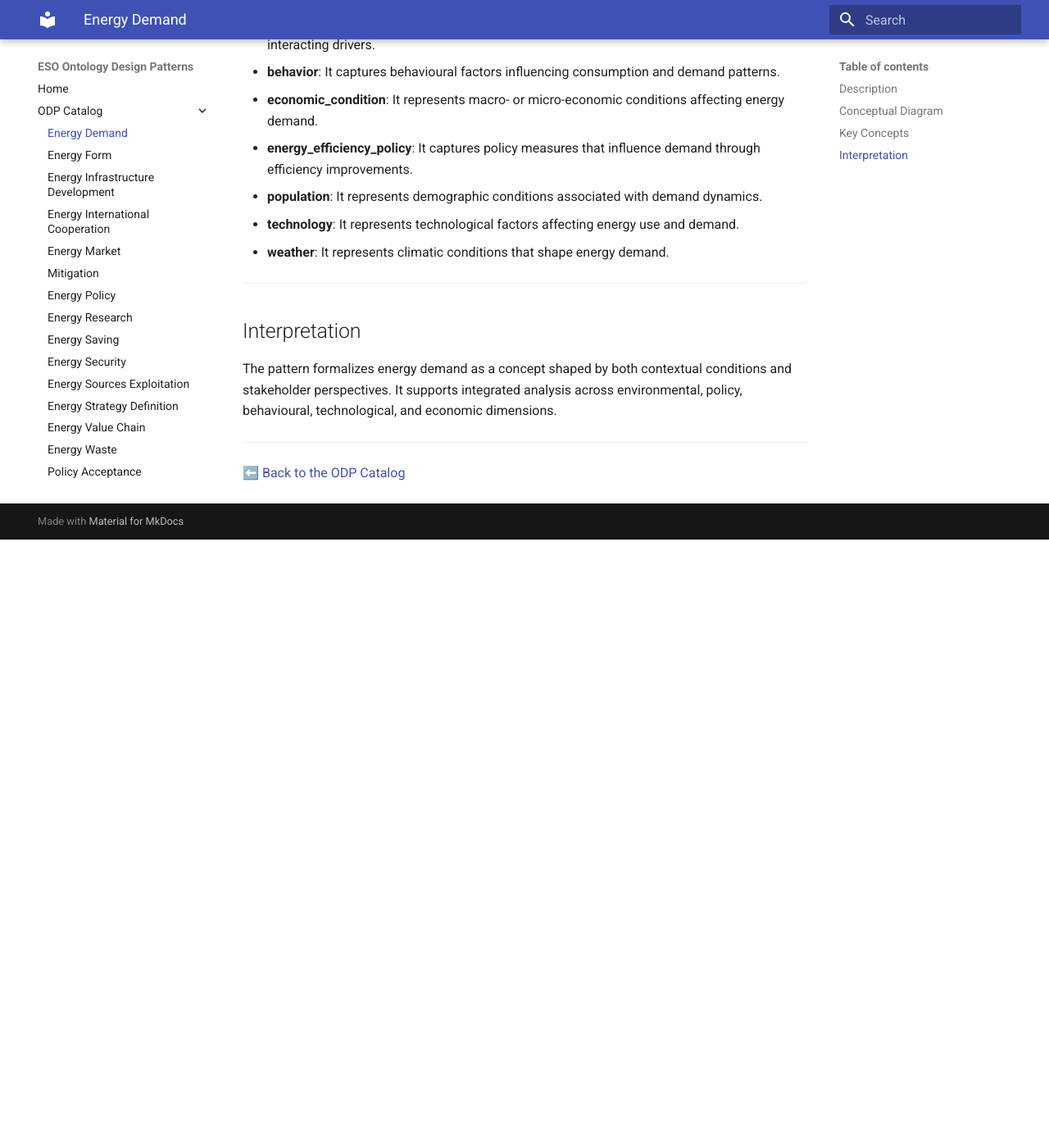
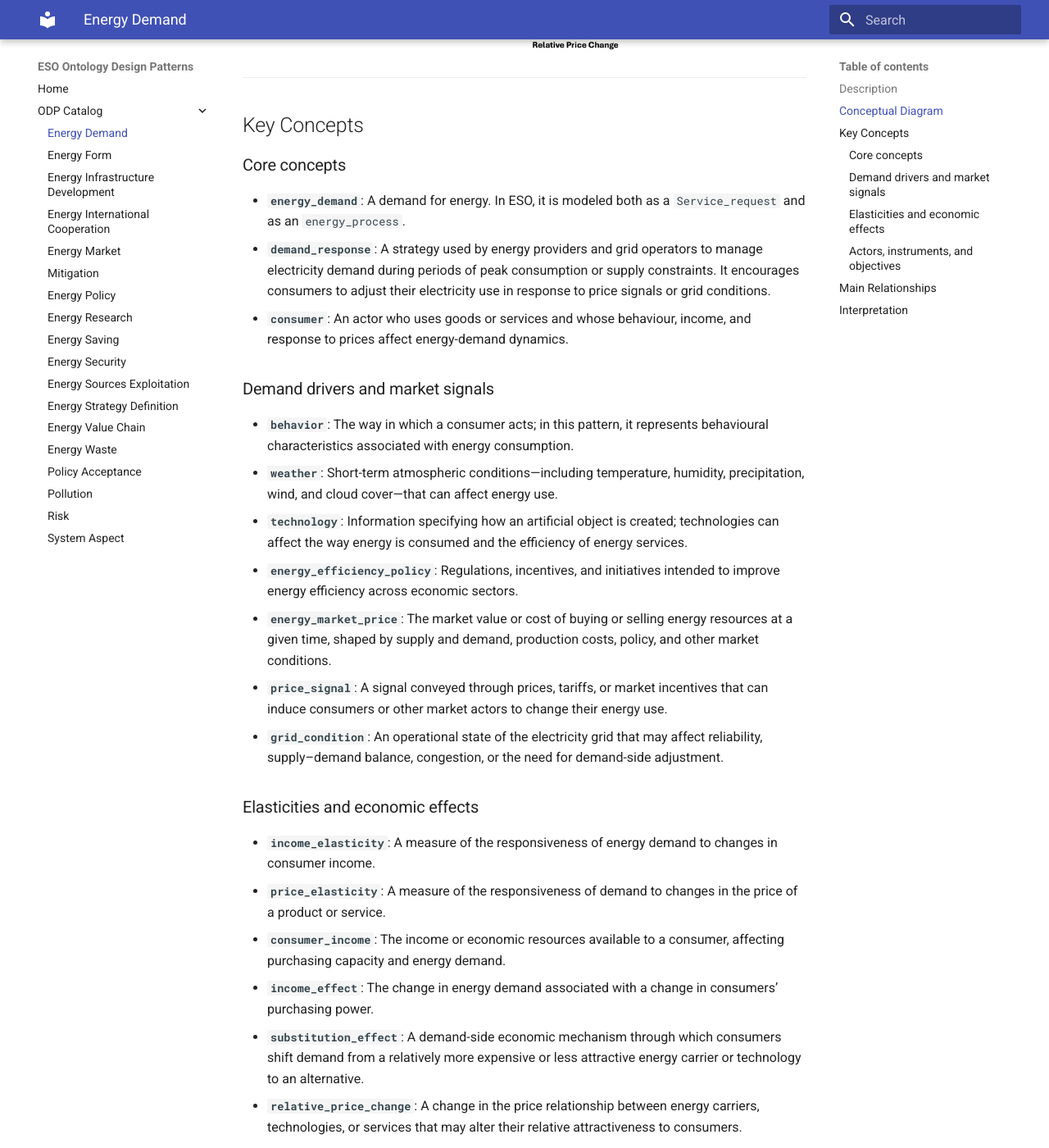
Before and after one commit to AntonioDeNicola/eso-odp-site, an MkDocs documentation site: the page built from docs/odp/energy-demand.md, in a window 1280 px wide and 1400 px high, scrolled down 1102 px. Shown: the whole window at 82% size. Built offline with MkDocs 1.6.1 and Material for MkDocs 9.7.7, drawn with Linux system fonts in a browser that asks for light colours; before the commit the page ends 1760 px from its top, so only the background shows below that; some of the changed text lies outside the part shown.

Commit message:
Update energy-demand.md

```diff
--- a/docs/odp/energy-demand.md
+++ b/docs/odp/energy-demand.md
@@ -1,9 +1,12 @@
 # Energy Demand ODP
 
 ## Description
-The Energy Demand Ontology Design Pattern models energy demand as the outcome of interacting demographic, technological, environmental, behavioural, and economic factors. It also captures the actors that are interested in demand dynamics, such as energy providers, policymakers, and researchers.
 
-This pattern provides a structured semantic representation that can be reused across the ESO catalog and linked to other patterns when modeling more complex energy-system dynamics.
+The Energy Demand Ontology Design Pattern represents energy demand as a service request and an energy process shaped by behavioural, technological, environmental, policy, and economic factors. It connects demand with consumer behaviour, market prices, weather conditions, energy-efficiency policies, technologies, and the economic mechanisms through which consumers respond to changes in income and relative prices.
+
+The pattern also describes demand response as an operational strategy through which energy providers and grid operators encourage consumers to adjust their energy use in response to price signals or grid conditions. Demand response can modify energy demand and contribute to objectives such as grid balance and peak-demand reduction.
+
+By connecting consumers, market signals, policy instruments, grid conditions, elasticities, and substitution mechanisms, the pattern supports a structured analysis of how energy demand changes and how it can be managed within an energy system.
 
 ---
 
@@ -15,19 +18,71 @@ This pattern provides a structured semantic representation that can be reused ac
 
 ## Key Concepts
 
-- **energy_demand**: It represents the service request for energy that emerges from multiple interacting drivers.
-- **behavior**: It captures behavioural factors influencing consumption and demand patterns.
-- **economic_condition**: It represents macro- or micro-economic conditions affecting energy demand.
-- **energy_efficiency_policy**: It captures policy measures that influence demand through efficiency improvements.
-- **population**: It represents demographic conditions associated with demand dynamics.
-- **technology**: It represents technological factors affecting energy use and demand.
-- **weather**: It represents climatic conditions that shape energy demand.
+### Core concepts
+
+- **`energy_demand`**: A demand for energy. In ESO, it is modeled both as a `Service_request` and as an `energy_process`.
+- **`demand_response`**: A strategy used by energy providers and grid operators to manage electricity demand during periods of peak consumption or supply constraints. It encourages consumers to adjust their electricity use in response to price signals or grid conditions.
+- **`consumer`**: An actor who uses goods or services and whose behaviour, income, and response to prices affect energy-demand dynamics.
+
+### Demand drivers and market signals
+
+- **`behavior`**: The way in which a consumer acts; in this pattern, it represents behavioural characteristics associated with energy consumption.
+- **`weather`**: Short-term atmospheric conditions—including temperature, humidity, precipitation, wind, and cloud cover—that can affect energy use.
+- **`technology`**: Information specifying how an artificial object is created; technologies can affect the way energy is consumed and the efficiency of energy services.
+- **`energy_efficiency_policy`**: Regulations, incentives, and initiatives intended to improve energy efficiency across economic sectors.
+- **`energy_market_price`**: The market value or cost of buying or selling energy resources at a given time, shaped by supply and demand, production costs, policy, and other market conditions.
+- **`price_signal`**: A signal conveyed through prices, tariffs, or market incentives that can induce consumers or other market actors to change their energy use.
+- **`grid_condition`**: An operational state of the electricity grid that may affect reliability, supply–demand balance, congestion, or the need for demand-side adjustment.
+
+### Elasticities and economic effects
+
+- **`income_elasticity`**: A measure of the responsiveness of energy demand to changes in consumer income.
+- **`price_elasticity`**: A measure of the responsiveness of demand to changes in the price of a product or service.
+- **`consumer_income`**: The income or economic resources available to a consumer, affecting purchasing capacity and energy demand.
+- **`income_effect`**: The change in energy demand associated with a change in consumers’ purchasing power.
+- **`substitution_effect`**: A demand-side economic mechanism through which consumers shift demand from a relatively more expensive or less attractive energy carrier or technology to an alternative.
+- **`relative_price_change`**: A change in the price relationship between energy carriers, technologies, or services that may alter their relative attractiveness to consumers.
+
+### Actors, instruments, and objectives
+
+- **`energy_provider`**: An entity responsible for supplying or distributing energy to consumers and businesses.
+- **`grid_operator`**: An actor responsible for operating and coordinating an electricity grid, including grid balance, reliability, and operational security.
+- **`policy-maker`**: An actor who develops or implements public policies and may use policy instruments to influence energy demand and demand response.
+- **`researcher`**: An actor who investigates energy-demand dynamics and produces new knowledge about the energy system.
+- **`policy_instrument`**: A tool or mechanism used by policymakers to implement or support a policy intervention.
+- **`market_mechanism`**: A mechanism or market force that helps determine the price and availability of goods and services.
+- **`grid_balance`**: The operational alignment of electricity supply and demand required for stable and reliable grid operation.
+- **`peak_demand_reduction`**: The objective of lowering electricity demand during periods of maximum load.
+
+---
+
+## Main Relationships
+
+| Source concept | Relationship | Target concept |
+|---|---|---|
+| `energy_demand` | `dependsOn` | `behavior`, `energy_efficiency_policy`, `technology`, `weather` |
+| `energy_demand` | `hasElasticity` | `income_elasticity`, `price_elasticity` |
+| `energy_demand` | `influences` / `determines` | `energy_market_price` |
+| `energy_demand` | `affects` | `grid_condition` |
+| `energy_demand` | `isInterestedIn` | `consumer` |
+| `demand_response` | `modifies` | `energy_demand` |
+| `demand_response` | `respondsTo` | `price_signal` |
+| `demand_response` | `aimsAt` | `grid_balance`, `peak_demand_reduction` |
+| `income_effect` | `influences` | `energy_demand` |
+| `substitution_effect` | `influences` | `energy_demand` |
+| `substitution_effect` | `substitutesFrom` / `substitutesTo` | `energy_carrier`, `technology` |
+| `income_elasticity` | `measuresResponsivenessTo` | `consumer_income` |
+| `energy_provider`, `policy-maker`, `researcher` | `isInterestedIn` | `energy_demand` |
 
 ---
 
 ## Interpretation
 
-The pattern formalizes energy demand as a concept shaped by both contextual conditions and stakeholder perspectives. It supports integrated analysis across environmental, policy, behavioural, technological, and economic dimensions.
+The pattern combines three complementary perspectives. First, it represents the factors associated with energy demand, including behaviour, weather, technology, efficiency policy, and market conditions. Second, it models economic responsiveness through income elasticity, price elasticity, income effects, and substitution effects. Third, it represents demand response as an intervention that modifies demand in response to market and grid signals and contributes to grid-management objectives.
+
+This structure makes the pattern suitable for competency questions concerning the factors that shape demand, the responsiveness of consumers to income and price changes, the actors interested in demand dynamics, and the mechanisms used to manage peak consumption and grid balance.
+
+> **Modeling note:** In ESO version 1.05, the formal OWL axioms also state that `energy_demand dependsOn population`, although `population` is not shown in the current conceptual diagram. The ontology also represents the connection from `energy_demand` to `energy_market_price` through `influences` and `determines`; the table above follows those formal axioms.
 
 ---
 
```
